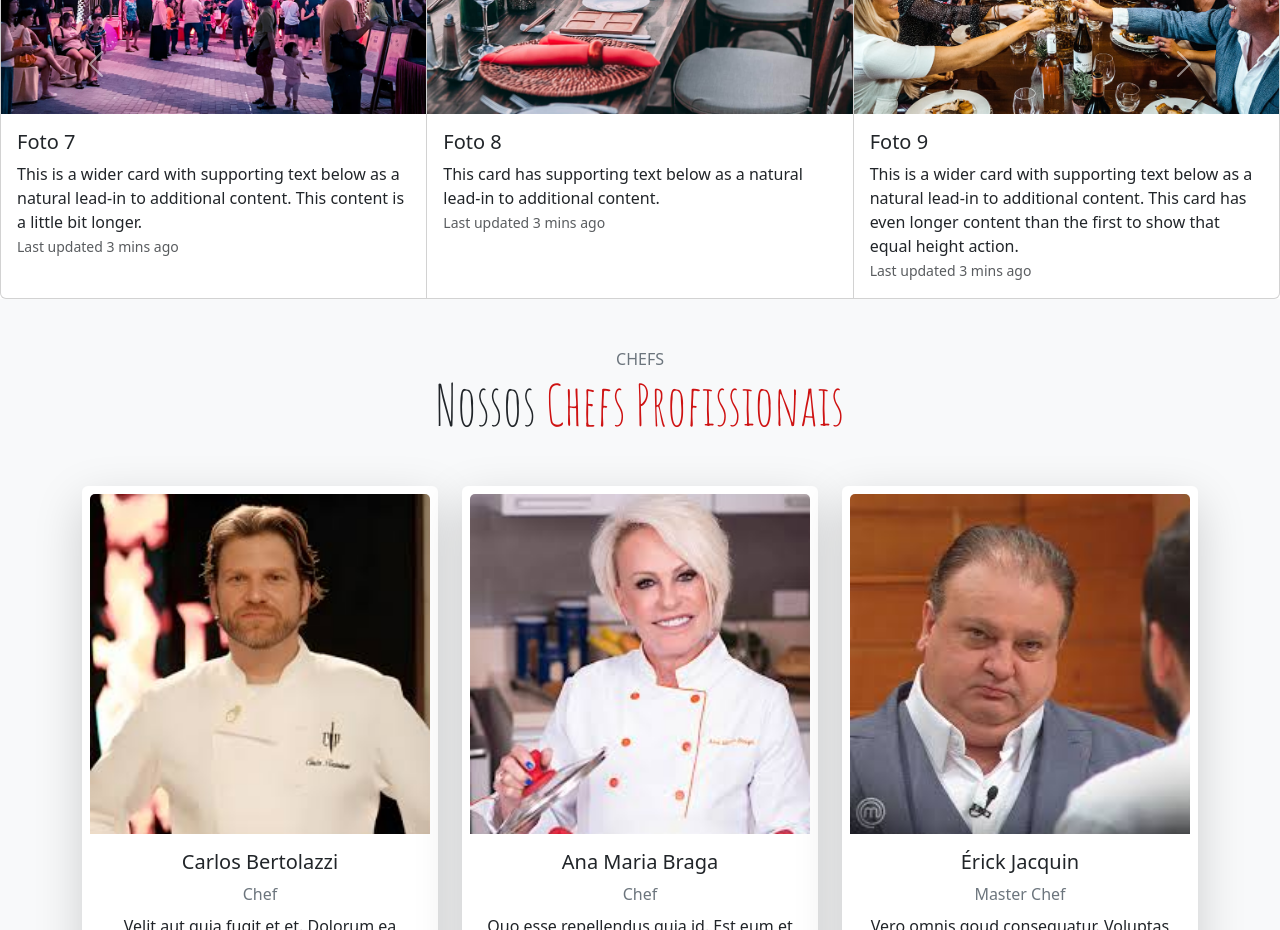
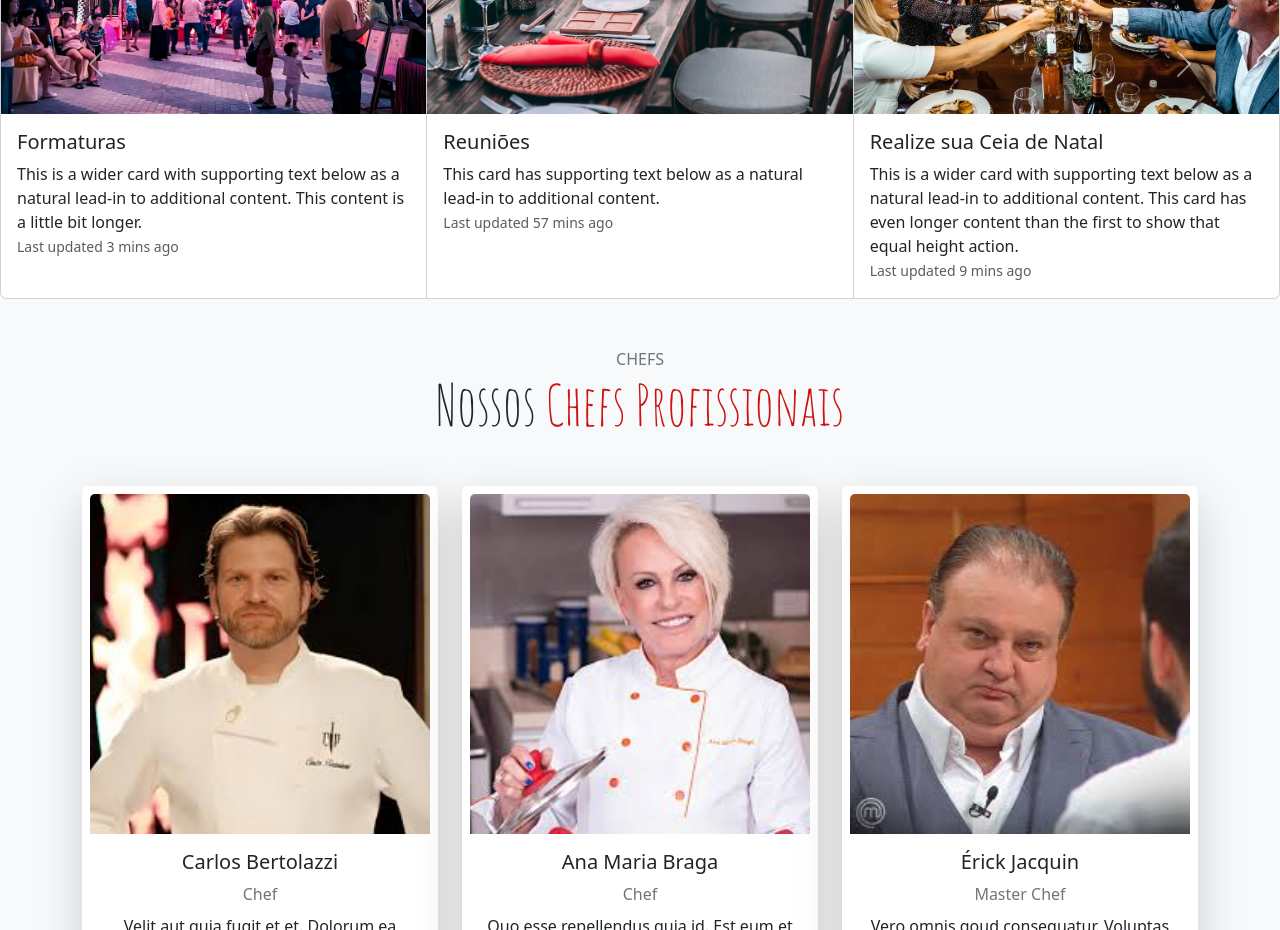
Before and after one commit to WandersonHonorato/honorato-grill, a plain HTML site: page index.html in a window 1280 px wide. Shown: the part 4180-5110 px from the top of the page. Drawn offline with nearby package versions, Linux system fonts and the light colour scheme.

Commit message:
style: ajustar nome dos eventos com os cards

```diff
--- a/index.html
+++ b/index.html
@@ -582,7 +582,7 @@
           <div class="card">
             <img  src="img/events-1.jpg" class="card-img-top img-fluid" alt="...">
             <div class="card-body">
-              <h5 class="card-title">Foto 1</h5>
+              <h5 class="card-title">Celebre seu Aniversário</h5>
               <p class="card-text">This is a wider card with supporting text below as a natural lead-in to additional
                 content. This content is a little bit longer.</p>
               <p class="card-text"><small class="text-body-secondary">Last updated 3 mins ago</small></p>
@@ -592,16 +592,16 @@
             <img src="img/events-2.jpg"
               class="card-img-top" alt="..." >
             <div class="card-body">
-              <h5 class="card-title">Foto 2</h5>
+              <h5 class="card-title">Confraternizações</h5>
               <p class="card-text">This card has supporting text below as a natural lead-in to additional content.</p>
-              <p class="card-text"><small class="text-body-secondary">Last updated 3 mins ago</small></p>
+              <p class="card-text"><small class="text-body-secondary">Last updated 1 week mar</small></p>
             </div>
           </div>
           <div class="card">
             <img src="img/events-3.jpg"
               class="card-img-top" alt="..." >
             <div class="card-body">
-              <h5 class="card-title">Foto 3</h5>
+              <h5 class="card-title">Jantar Romântico</h5>
               <p class="card-text">This is a wider card with supporting text below as a natural lead-in to additional
                 content. This card has even longer content than the first to show that equal height action.</p>
               <p class="card-text"><small class="text-body-secondary">Last updated 3 mins ago</small></p>
@@ -616,26 +616,26 @@
           <div class="card">
             <img src="img/events-4.jpg" class="card-img-top" alt="..." >
             <div class="card-body">
-              <h5 class="card-title">Foto 4</h5>
+              <h5 class="card-title">Casamentos</h5>
               <p class="card-text">This is a wider card with supporting text below as a natural lead-in to additional
                 content. This content is a little bit longer.</p>
-              <p class="card-text"><small class="text-body-secondary">Last updated 3 mins ago</small></p>
+              <p class="card-text"><small class="text-body-secondary">Last updated 15 mins april</small></p>
             </div>
           </div>
           <div class="card">
             <img src="img/events-2.jpg"
               class="card-img-top" alt="..." >
             <div class="card-body">
-              <h5 class="card-title">Foto 5</h5>
+              <h5 class="card-title">Confraternizações</h5>
               <p class="card-text">This card has supporting text below as a natural lead-in to additional content.</p>
-              <p class="card-text"><small class="text-body-secondary">Last updated 3 mins ago</small></p>
+              <p class="card-text"><small class="text-body-secondary">Last updated 25 seconds ago</small></p>
             </div>
           </div>
           <div class="card">
             <img src="img/events-3.jpg"
               class="card-img-top" alt="..." >
             <div class="card-body">
-              <h5 class="card-title">Foto 6</h5>
+              <h5 class="card-title">Ceia de Natal</h5>
               <p class="card-text">This is a wider card with supporting text below as a natural lead-in to additional
                 content. This card has even longer content than the first to show that equal height action.</p>
               <p class="card-text"><small class="text-body-secondary">Last updated 3 mins ago</small></p>
@@ -650,7 +650,7 @@
           <div class="card">
             <img src="img/events-1.jpg" class="card-img-top" alt="...">
             <div class="card-body">
-              <h5 class="card-title">Foto 7</h5>
+              <h5 class="card-title">Formaturas</h5>
               <p class="card-text">This is a wider card with supporting text below as a natural lead-in to additional
                 content. This content is a little bit longer.</p>
               <p class="card-text"><small class="text-body-secondary">Last updated 3 mins ago</small></p>
@@ -660,19 +660,19 @@
             <img src="img/events-3.jpg"
               class="card-img-top" alt="..." >
             <div class="card-body">
-              <h5 class="card-title">Foto 8</h5>
+              <h5 class="card-title">Reuniões</h5>
               <p class="card-text">This card has supporting text below as a natural lead-in to additional content.</p>
-              <p class="card-text"><small class="text-body-secondary">Last updated 3 mins ago</small></p>
+              <p class="card-text"><small class="text-body-secondary">Last updated 57 mins ago</small></p>
             </div>
           </div>
           <div class="card">
             <img src="img/events-2.jpg"
               class="card-img-top" alt="..." >
             <div class="card-body">
-              <h5 class="card-title">Foto 9</h5>
+              <h5 class="card-title">Realize sua Ceia de Natal</h5>
               <p class="card-text">This is a wider card with supporting text below as a natural lead-in to additional
                 content. This card has even longer content than the first to show that equal height action.</p>
-              <p class="card-text"><small class="text-body-secondary">Last updated 3 mins ago</small></p>
+              <p class="card-text"><small class="text-body-secondary">Last updated 9 mins ago</small></p>
             </div>
           </div>
         </div>
```
